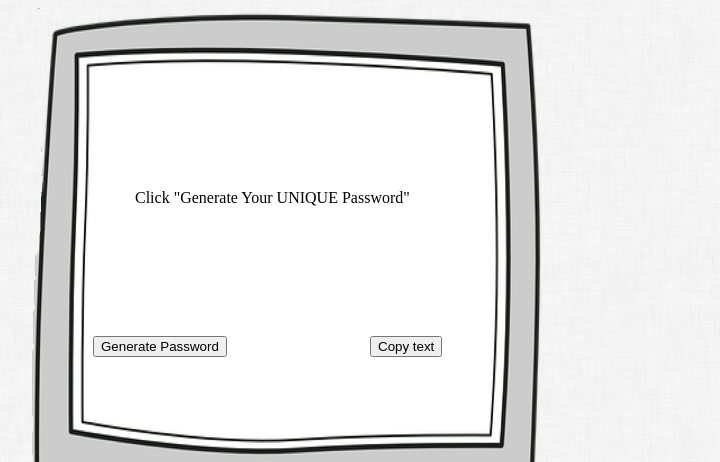
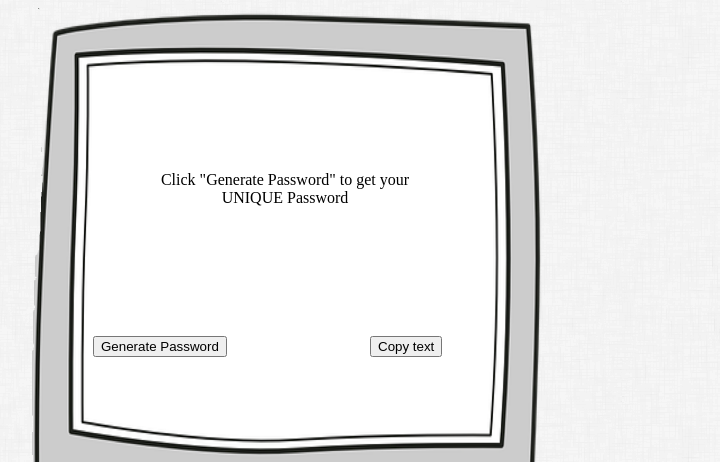
Before and after one commit to clueking1/Password-Generator, a plain HTML site: page index.html in a window 1280 px wide. Shown: the top 462 px of the page, without its empty margins (339-1059 px from the left). Drawn offline with Linux system fonts and the light colour scheme.

Commit message:
changed h1 text

```diff
--- a/index.html
+++ b/index.html
@@ -18,7 +18,7 @@
             <img src="images/Compscreen4.png" alt="compscreen" height="600px" width="600px">
 
             <div class="passdisplay">
-            <p  id= "p1">Click "Generate Your UNIQUE Password"</p>
+            <p  id= "p1">Click "Generate Password" to get your UNIQUE Password</p>
 
             </div>
 
--- a/js/password.js
+++ b/js/password.js
@@ -74,7 +74,11 @@ function password() {
 
 
 function copyClip() {
-  var copyText = document.getElementById("myInput");
+
+
+
+
+    var copyText = document.getElementById("myInput");
   copyText.select();
   copyText.setSelectionRange(0, 99999)
   document.execCommand("copy");
```
